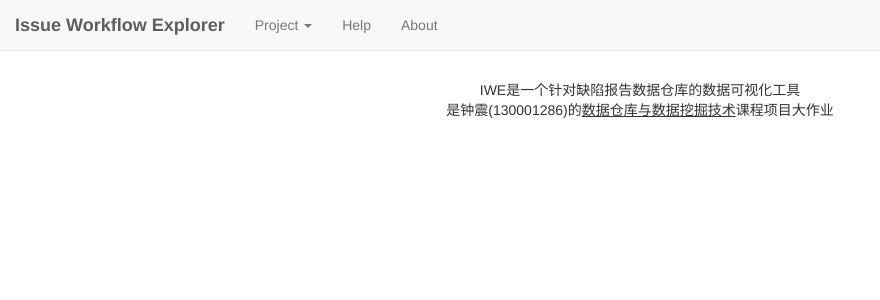
After one commit to johnarseal/IWE, a Flask app: page /iwe/about in a window 1280 px wide. The commit adds this page. Shown: the top 300 px of the page, without its empty margins (0-880 px from the left). Run offline with Flask 2, Linux system fonts and the light colour scheme; some libraries are stand-ins or nearby versions.

Commit message:
the release for DWDM

```diff
--- a/code/main.py
+++ b/code/main.py
@@ -23,7 +23,13 @@ def index(db):
     resrateData = fetchResRate([])
     resTimeData = fetchResTime([])
     ttWFData = fetchttWF([])
-    return render_template('main.html', selInfo=selInfo,workflowData=workflowData,resrateData=resrateData,resTimeData=resTimeData,ttWFData=ttWFData)
+    return render_template('demo.html', selInfo=selInfo,workflowData=workflowData,resrateData=resrateData,resTimeData=resTimeData,ttWFData=ttWFData)
+
+# db is the database
+@app.route('/iwe/about', methods=["GET"])
+def about():
+    # DS = dataset
+    return render_template('about.html')
 
 @app.route('/iwe/api/timetotal', methods=["GET"])
 def timetotal():
--- /dev/null
+++ b/code/templates/about.html
@@ -0,0 +1,36 @@
+<!DOCTYPE html>
+<html>
+<head>
+	<title>IWE About</title>
+	<meta http-equiv="Content-Type" content="text/html; charset=UTF-8">
+	<link href="{{url_for('static', filename='js/lib/bootstrap/css/bootstrap.min.css')}}" rel="stylesheet">
+	<link rel="shortcut icon" href="{{ url_for('static', filename='favicon.ico') }}">
+	<script src="{{url_for('static', filename='js/lib/jquery-2.2.3.min.js')}}"></script>
+	<script src="{{url_for('static', filename='js/lib/bootstrap/js/bootstrap.min.js')}}"></script>
+</head>
+<body>
+<nav class="navbar navbar-default navbar-fixed-top" role="navigation">
+   <div class="navbar-header">
+      <a class="navbar-brand" style="font-weight:bold;">Issue Workflow Explorer</a>
+   </div>
+   <div>
+      <ul class="nav navbar-nav">
+	    <li class="dropdown">
+            <a href="#" class="dropdown-toggle" data-toggle="dropdown">
+               Project <b class="caret"></b>
+            </a>
+            <ul class="dropdown-menu">
+               <li><a href="./demo/gnome">Gnome</a></li>
+               <li><a href="./demo/mozilla">Mozilla</a></li>
+            </ul>
+        </li>
+        <li><a href="./help">Help</a></li>
+        <li><a href="./about">About</a></li>
+      </ul>
+   </div>
+</nav>
+<div style="width:800px;margin:80px auto">
+	<div style="text-align:center">IWE是一个针对缺陷报告数据仓库的数据可视化工具<br>是钟震(130001286)的<span style="text-decoration:underline">数据仓库与数据挖掘技术</span>课程项目大作业</div>
+</div>
+</body>
+<html>
--- a/code/templates/main.html
+++ b/code/templates/demo.html
@@ -1,7 +1,7 @@
 <!DOCTYPE html>
 <html>
 <head>
-	<title>Issue Workflow Explorer</title>
+	<title>IWE Demo</title>
 	<meta http-equiv="Content-Type" content="text/html; charset=UTF-8">
 	<link href="{{url_for('static', filename='js/lib/bootstrap/css/bootstrap.min.css')}}" rel="stylesheet">
 	<link rel="shortcut icon" href="{{ url_for('static', filename='favicon.ico') }}">
@@ -165,8 +165,8 @@
                <li><a href="./mozilla">Mozilla</a></li>
             </ul>
         </li>
-        <li><a href="#">Help</a></li>
-        <li><a href="#">About</a></li>
+        <li><a href="../help">Help</a></li>
+        <li><a href="../about">About</a></li>
       </ul>
    </div>
 </nav>
```
